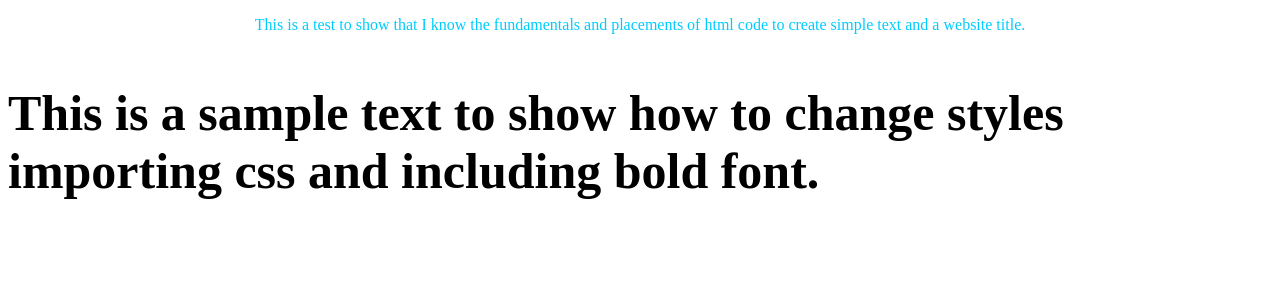
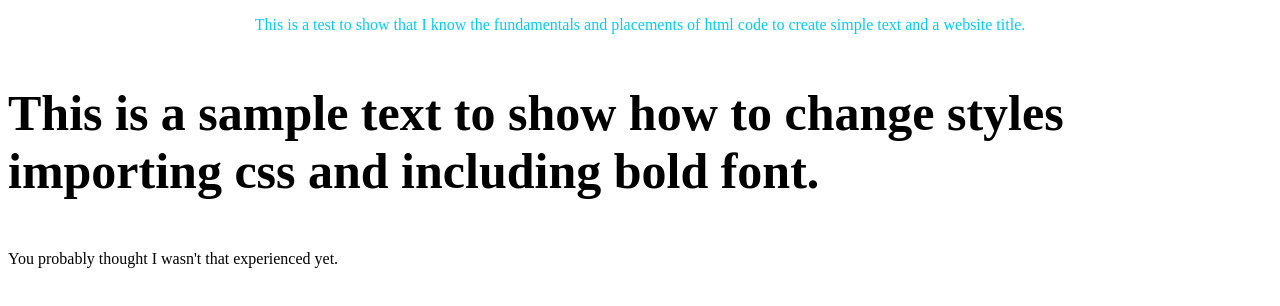
Before and after one commit to qwerty1738/coursera-test, a plain HTML site: page index.html in a window 1280 px wide. Drawn offline with Linux system fonts and the light colour scheme.

Commit message:
Update index.html

```diff
--- a/index.html
+++ b/index.html
@@ -8,8 +8,10 @@
 <body>
 <font color="#00ccff"><center><p>This is a test to show that I know the fundamentals and placements of html code to create simple text and a website title.</p></center></font>
 
+<b><p style="font-size:50px">This is a sample text to show how to change styles importing css and including bold font.</p></b>
+
 <div id="Button" style="display:block">
-<b><p style="font-size:50px">This is a sample text to show how to change styles importing css and including bold font.</p></b>
+You probably thought I wasn't that experienced yet.
 </div>
 
 </body>
```
